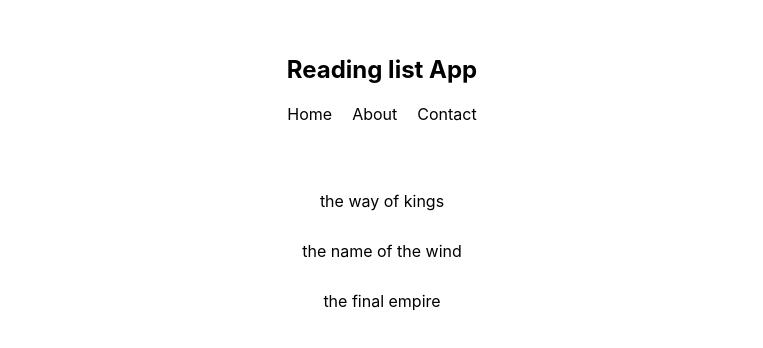
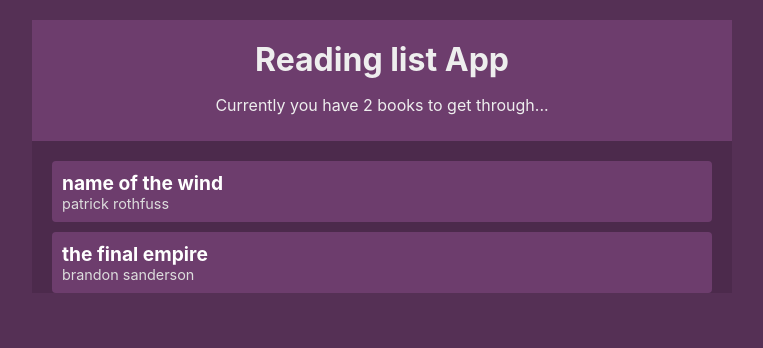
Before and after one commit to azrulwm/reading-list-react, a React (Create React App) app: page / in a window 1280 px wide. Shown: the top 348 px of the page, without its empty margins (258-1021 px from the left). Built offline with nearby package versions, Linux system fonts and the light colour scheme.

Commit message:
creating bookcontext and new components for the app

```diff
--- a/package.json
+++ b/package.json
@@ -9,6 +9,7 @@
     "react": "^18.2.0",
     "react-dom": "^18.2.0",
     "react-scripts": "5.0.1",
+    "uuid": "^9.0.0",
     "web-vitals": "^2.1.4"
   },
   "scripts": {
--- /dev/null
+++ b/src/components/BookDetails.js
@@ -0,0 +1,15 @@
+import { useContext } from "react";
+import { BookContext } from "../contexts/BookContext";
+
+const BookDetails = ({ book }) => {
+  const { removeBook } = useContext(BookContext);
+
+  return (
+    <li onClick={() => removeBook(book.id)}>
+      <div className="title">{book.title}</div>
+      <div className="author">{book.author}</div>
+    </li>
+  );
+};
+
+export default BookDetails;
--- a/src/components/BookList.js
+++ b/src/components/BookList.js
@@ -1,12 +1,20 @@
+import { useContext } from "react";
+import { BookContext } from "../contexts/BookContext";
+import BookDetails from "./BookDetails";
+
 const BookList = () => {
-  return (
+  const { books } = useContext(BookContext);
+
+  return books.length ? (
     <div className="book-list">
       <ul>
-        <li>the way of kings</li>
-        <li>the name of the wind</li>
-        <li>the final empire</li>
+        {books.map((book) => {
+          return <BookDetails book={book} key={book.id} />;
+        })}
       </ul>
     </div>
+  ) : (
+    <div className="empty">No books to read. Hello free time!</div>
   );
 };
 
--- a/src/components/Navbar.js
+++ b/src/components/Navbar.js
@@ -1,14 +1,15 @@
+import { useContext } from "react";
+import { BookContext } from "../contexts/BookContext";
+
 const Navbar = () => {
-    return (
-        <nav>
-            <h1>Reading list App</h1>
-            <ul>
-                <li>Home</li>
-                <li>About</li>
-                <li>Contact</li>
-            </ul>
-        </nav>
-     );
-}
+  const { books } = useContext(BookContext);
+
+  return (
+    <div className="navbar">
+      <h1>Reading list App</h1>
+      <p>Currently you have {books.length} books to get through...</p>
+    </div>
+  );
+};
 
 export default Navbar;
--- /dev/null
+++ b/src/contexts/BookContext.js
@@ -0,0 +1,27 @@
+import { createContext, useContext, useState } from "react";
+import { v1 as uuid } from "uuid";
+
+export const BookContext = createContext();
+
+const BookContextProvider = (props) => {
+  const [books, setBooks] = useState([
+    { title: "name of the wind", author: "patrick rothfuss", id: 1 },
+    { title: "the final empire", author: "brandon sanderson", id: 2 },
+  ]);
+
+  const addBook = (title, author) => {
+    setBooks([...books, { title, author, id: uuid() }]);
+  };
+
+  const removeBook = (id) => {
+    setBooks(books.filter((book) => book.id !== id));
+  };
+
+  return (
+    <BookContext.Provider value={{ books, addBook, removeBook }}>
+      {props.children}
+    </BookContext.Provider>
+  );
+};
+
+export default BookContextProvider;
--- a/src/contexts/ThemeContext.js
+++ /dev/null
@@ -1,16 +0,0 @@
-import { createContext } from "react";
-
-export const ThemeContext = createContext();
-
-export const ThemeContextProvider = ({ children }) => {
-  const state = {
-    isLightTheme: true,
-    light: { syntax: "#555", ui: "#ddd", bg: "#eee" },
-    dark: { syntax: "#ddd", ui: "#333", bg: "#555" },
-  };
-  return (
-    <ThemeContext.Provider value={{ ...state }}>
-      {children}
-    </ThemeContext.Provider>
-  );
-};
--- a/src/index.css
+++ b/src/index.css
@@ -5,34 +5,53 @@
     sans-serif;
   -webkit-font-smoothing: antialiased;
   -moz-osx-font-smoothing: grayscale;
+  background: #553055;
 }
 
-/* app styles */
 .App {
-  max-width: 400px;
-  margin: 30px auto;
+  background: #4c2a4c;
+  margin: 20px auto;
+  width: 90%;
+  max-width: 700px;
+  color: #eee;
+}
+.navbar {
+  padding: 10px 20px;
   text-align: center;
+  background: #6d3d6d;
 }
-nav {
-  padding: 5px;
+.navbar h1 {
+  margin: 10px 0;
 }
-nav ul {
-  padding: 0;
-}
-nav ul li {
-  display: inline-block;
-  margin: 0 10px;
-}
+
 .book-list {
-  padding: 20px;
-  margin-bottom: 20px;
+  margin: 20px;
 }
 .book-list ul {
   padding: 0;
   list-style-type: none;
 }
 .book-list li {
+  background: #6d3d6d;
+  border-radius: 4px;
   padding: 10px;
-  margin: 10px auto;
-  border-radius: 10px;
+  cursor: pointer;
+  margin: 10px 0;
 }
+.book-list li:hover {
+  opacity: 0.7;
+  text-decoration: line-through;
+}
+.book-list .title {
+  font-weight: bold;
+  color: #fff;
+  font-size: 1.2em;
+}
+.book-list .author {
+  font-size: 0.9em;
+  color: #ddd;
+}
+.empty {
+  margin: 20px;
+  text-align: center;
+}
--- a/src/index.js
+++ b/src/index.js
@@ -2,13 +2,13 @@
 import ReactDOM from "react-dom/client";
 import "./index.css";
 import App from "./App";
-import { ThemeContextProvider } from "./contexts/ThemeContext";
+import BookContextProvider from "./contexts/BookContext";
 
 const root = ReactDOM.createRoot(document.getElementById("root"));
 root.render(
   <React.StrictMode>
-    <ThemeContextProvider>
+    <BookContextProvider>
       <App />
-    </ThemeContextProvider>
+    </BookContextProvider>
   </React.StrictMode>
 );
```
Also changed, not shown: src/components/BookForm.js (added), 1 other file (tests, documents, lock files or other folders).
